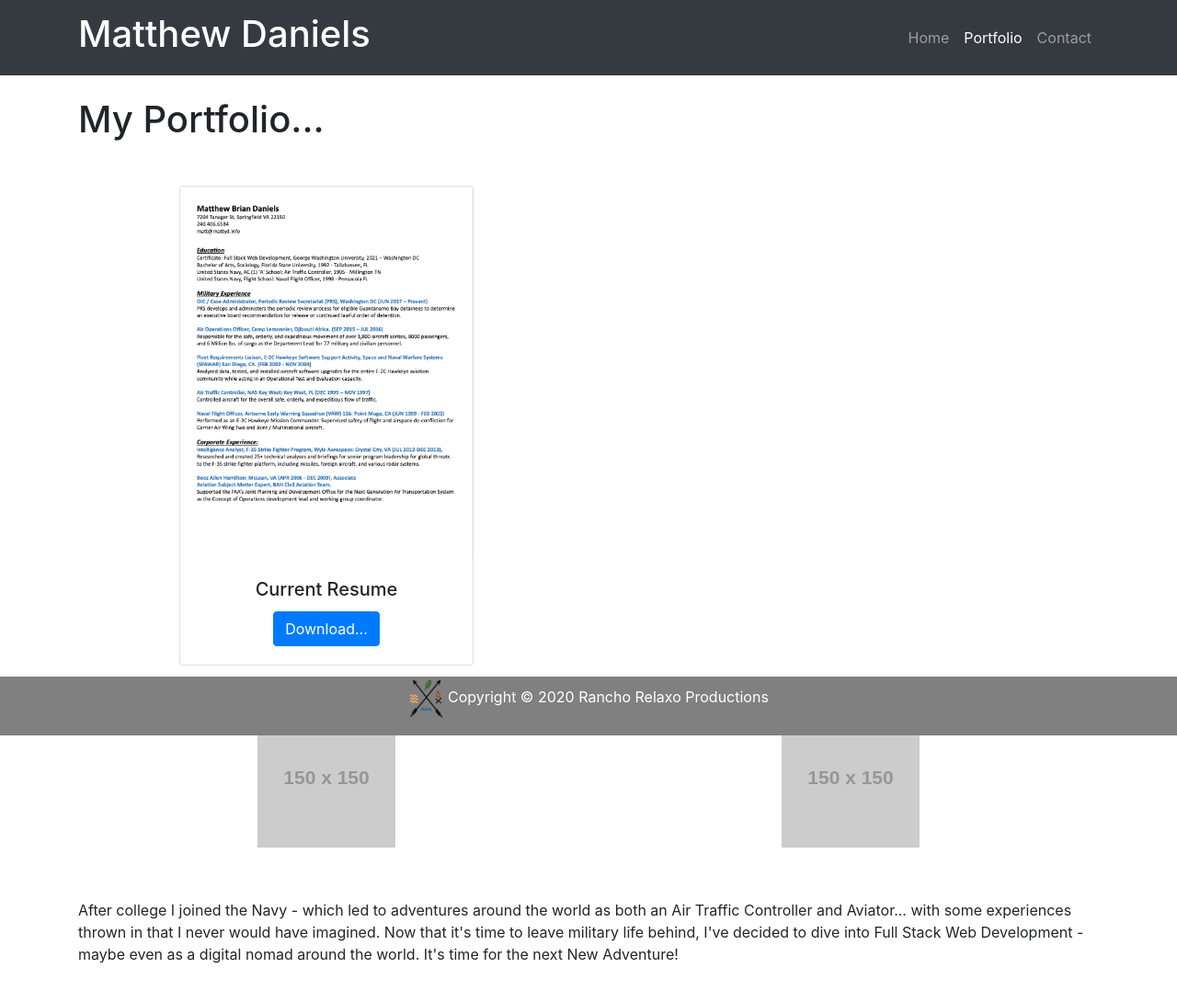
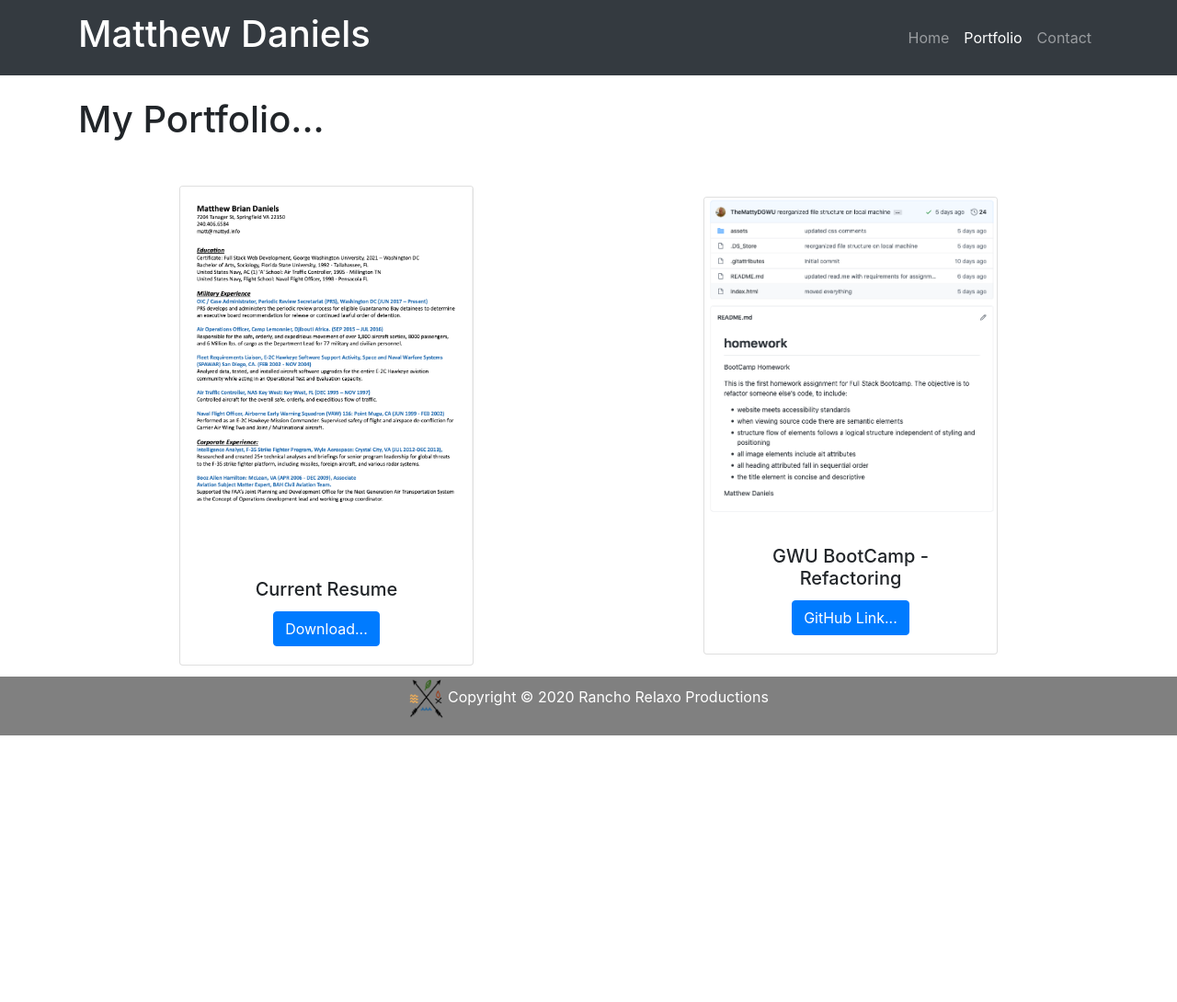
Before and after one commit to TheMattyDGWU/daniels-week2-homework-responsive-portfolio, a plain HTML site: page portfolio.html in a window 1280 px wide. Shown: the whole page at 92% size. After the commit the page ends 800 px from the top, so only its background shows below. Drawn offline with nearby package versions, Linux system fonts and the light colour scheme; placeholder pictures from the web are drawn by us.

Commit message:
adding portfolio items into cards

```diff
--- a/portfolio.html
+++ b/portfolio.html
@@ -69,11 +69,10 @@
     <div class="container">
 
         <!-- Portfolio Heading -->
-        <h1 class="my-4">My Portfolio...
-        </h1>
+        <h1 class="my-4">My Portfolio...</h1>
 
         <!-- Portfolio Item Rows -->
-        <div class="row">
+        <div class="row align-items-center">
             <div class="col-md-6 py-4" align="center">
                 <div class="card" style="width: 20rem;">
                     <img class="card-img-top" src="img/resume.png" alt="Daniels Resume">
@@ -83,30 +82,26 @@
                     </div>
                 </div>
             </div>
-
+            <div class="col-md-6 py-4" align="center">
+                <div class="card" style="width: 20rem;">
+                    <img class="card-img-top" src="img/refactoring.png" alt="Daniels Resume">
+                    <div class="card-body">
+                        <h5 class="card-title">GWU BootCamp - Refactoring</h5>
+                        <a href="https://github.com/TheMattyDGWU/daniels-week1-homework-refactor"
+                            class="btn btn-primary">GitHub Link...</a>
+                    </div>
+                </div>
+            </div>
         </div>
 
-        <div class="row">
+        <!-- <div class="row">
             <div class="col-md-6 py-4" align="center">
                 <img class="img-fluid" src="https://via.placeholder.com/150" alt="My Profile Picture">
             </div>
             <div class="col-md-6 py-4" align="center">
                 <img class="img-fluid" src="https://via.placeholder.com/150" alt="My Profile Picture">
             </div>
-        </div>
-
-        <div class="row">
-            <div class="col-md-12 py-4">
-                <h3 class="my-6">
-                </h3>
-                <p>After college I joined the Navy - which led to adventures around the world as both an Air Traffic
-                    Controller and Aviator... with some experiences thrown in that I never would have imagined. Now that
-                    it's time to
-                    leave military life behind, I've decided to dive into Full Stack Web Development - maybe even as a
-                    digital nomad around
-                    the world. It's time for the next New Adventure!</p>
-            </div>
-        </div>
+        </div> -->
 
     </div>
 
```
Also changed, not shown: img/refactoring.png (added).
